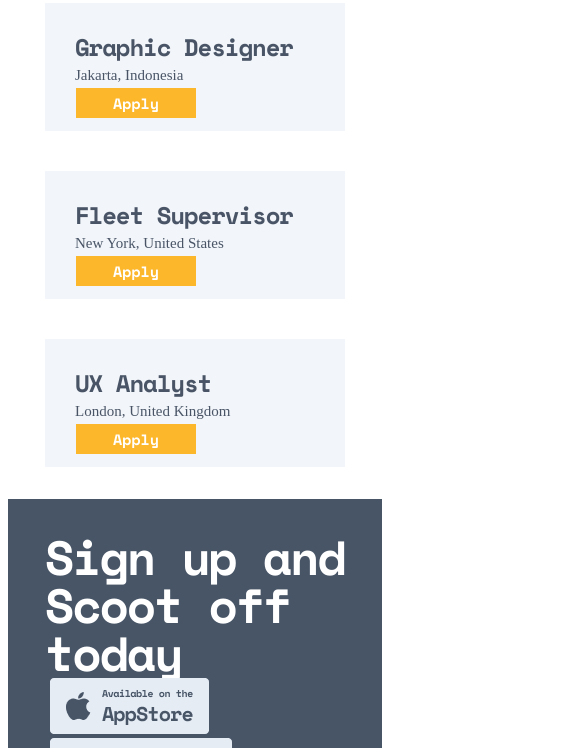
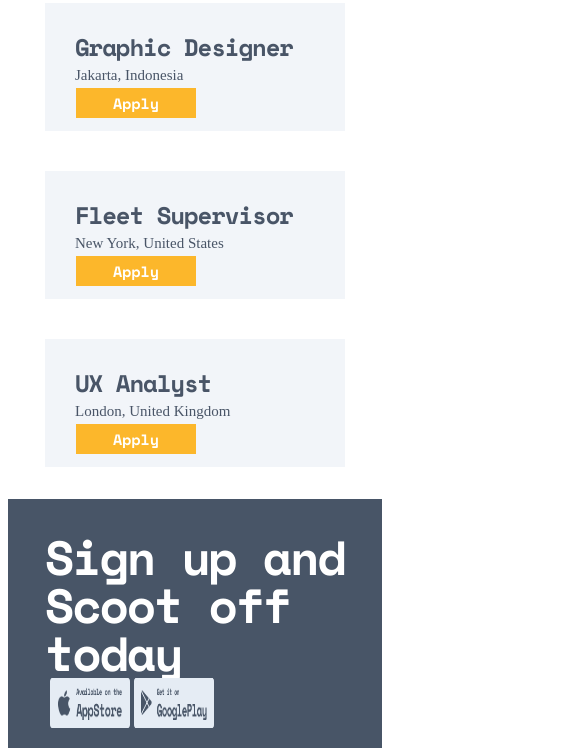
Before and after one commit to isomakoo/scoot3, a plain HTML site: page index.html in a window 390 px wide. Shown: the part 3785-4533 px from the top of the page, 585 px wide, since content can reach past the window. Drawn offline with Linux system fonts and the light colour scheme.

Commit message:
responsivlikga uzgartirishlar kiritdim

```diff
--- a/css/main.css
+++ b/css/main.css
@@ -124,9 +124,9 @@ a:hover{
     .section-btn{
         position: relative;
         }
-        .foother-link{
+        /* .foother-link{
           margin-right: 500px;
-        }
+        } */
 
   }
   @media (max-width: 1000px) {
@@ -306,6 +306,13 @@ a:hover{
     }
     .content-list{
         max-width: 300px;
+    }
+    .foother-img{
+        width: 80px;
+        height: 50px;
+    }
+    .foother-item{
+        flex-direction: column-reverse;
     }
     .main-images{
        display: none;
--- a/index.html
+++ b/index.html
@@ -90,12 +90,12 @@
         </div>
      </div>
 <!-- ------------------------------------------------fother-------------------------------------------------------------- -->
-      <div class="foother">
+       <div class="foother">
         <div class="container foother__container">
             <h4 class="fother-title">Sign up and Scoot off today</h4>
            <div class="foother-item">
-            <a href="#" class="foother-link"><img src="./images/Group 28 (3).png" alt="rasm"></a>
-            <a href="#" class="foother-link"><img src="./images/Group 29.png" alt="rasm"></a>
+            <a href="#" class="foother-link"><img src="./images/Group 28 (3).png" alt="rasm" class="foother-img"></a>
+            <a href="#" class="foother-link"><img src="./images/Group 29.png" alt="rasm" class="foother-img"></a>
            </div>
         </div>
     </div>
```
